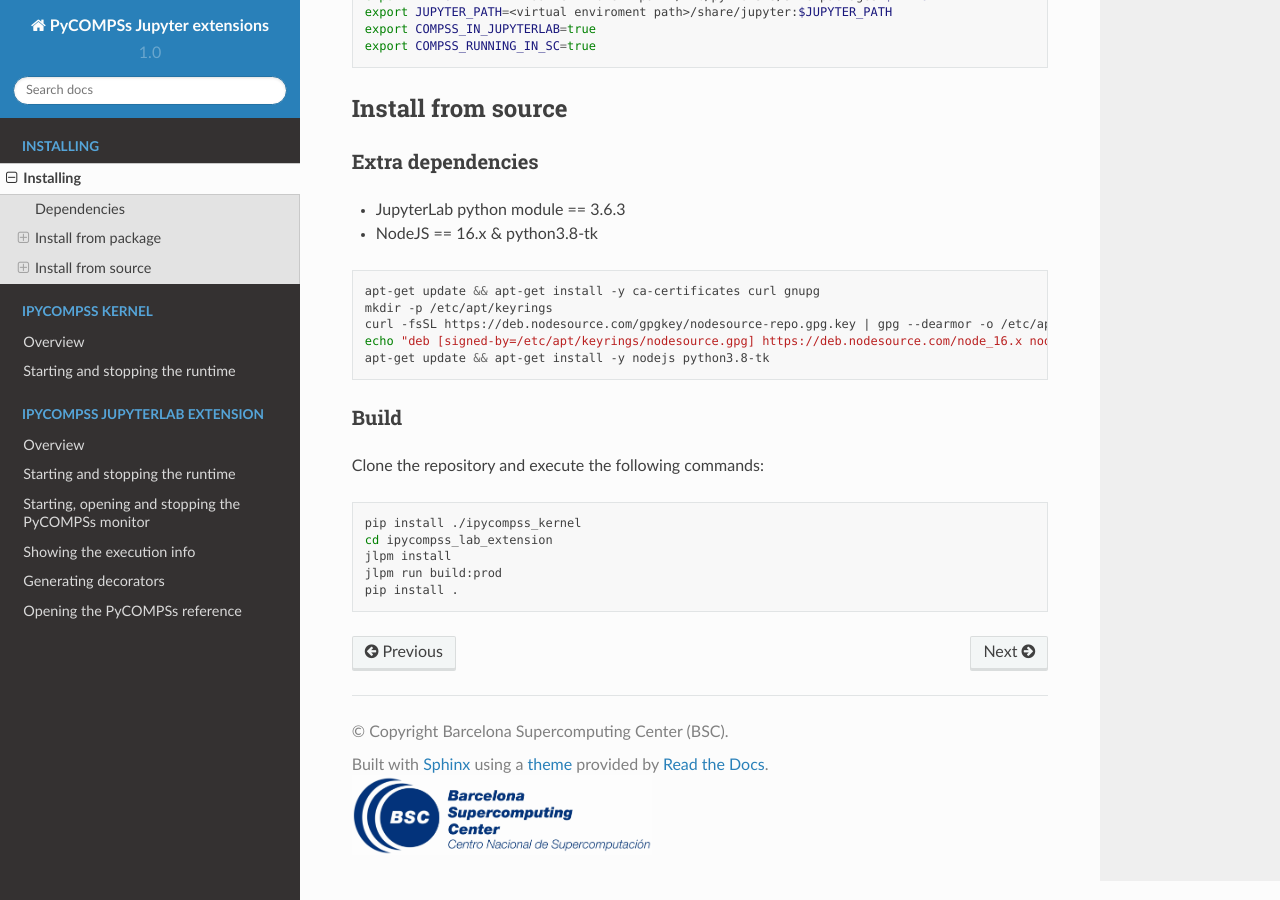
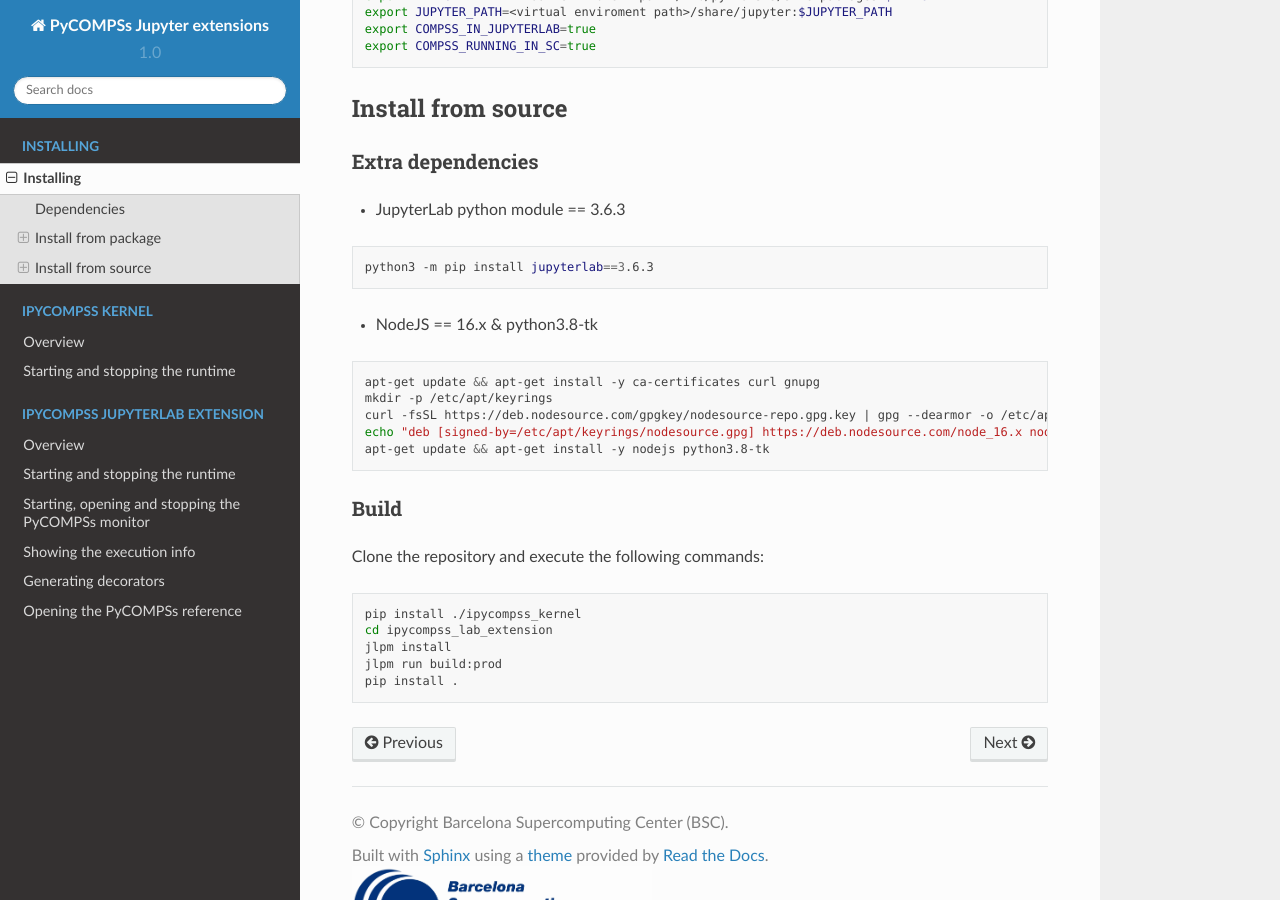
Before and after one commit to bsc-wdc/jupyter-extension, a Sphinx documentation site: the page built from docs/source/install/install.rst, in a window 1280 px wide and 900 px high, scrolled down 1511 px. Built offline with Sphinx 7.4.7 and the Read the Docs theme 2.0.0, drawn with Linux system fonts in a browser that asks for light colours.

Commit message:
python jupyterlab dep

```diff
--- a/docs/source/install/install.rst
+++ b/docs/source/install/install.rst
@@ -76,6 +76,10 @@
 ^^^^^^^^^^^^^^^^^^
 
 - JupyterLab python module == 3.6.3
+.. code-block:: bash
+
+    python3 -m pip install jupyterlab==3.6.3
+
 - NodeJS == 16.x & python3.8-tk
 .. code-block:: bash
 
```
Also changed, not shown: 1 other file.
